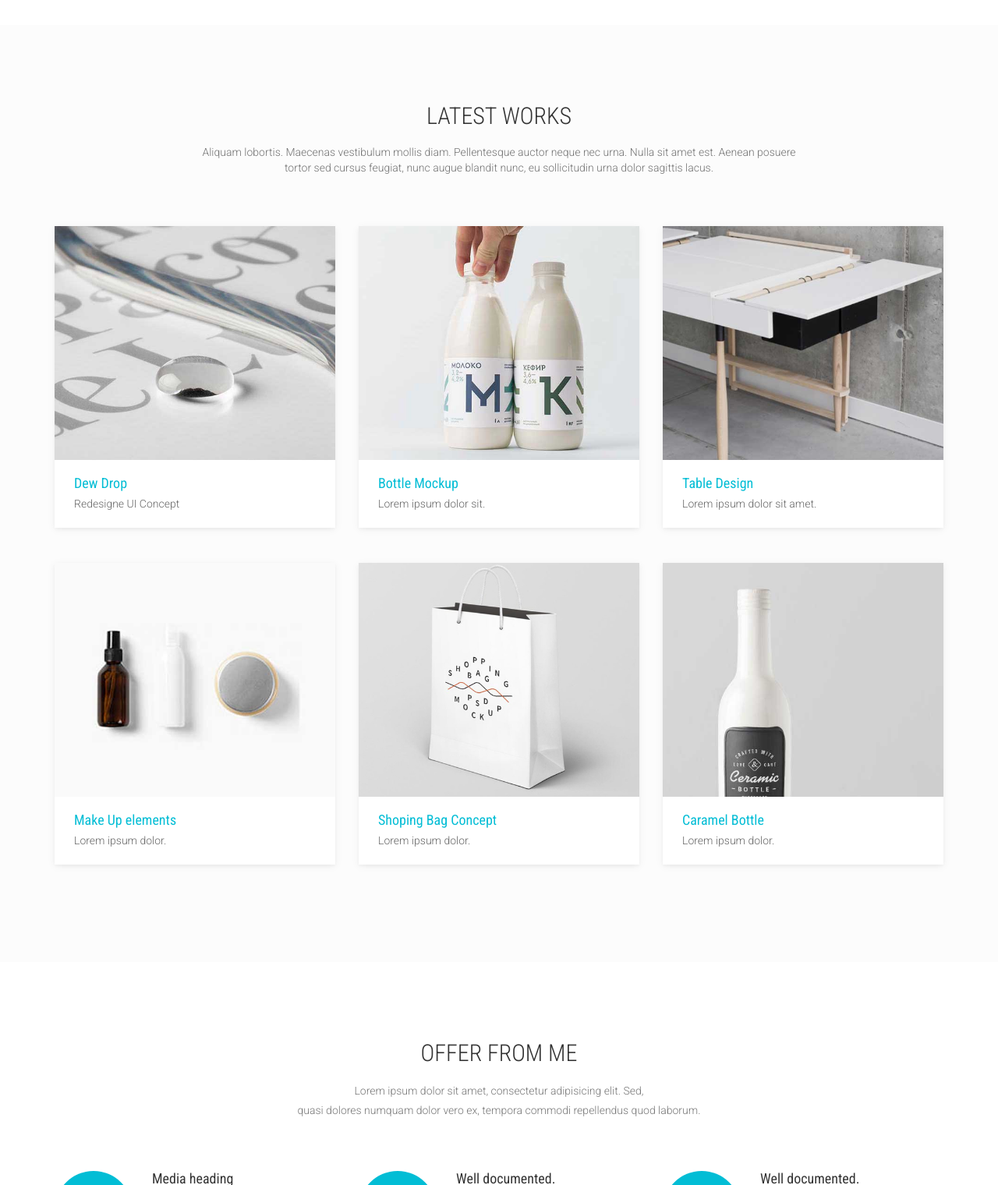
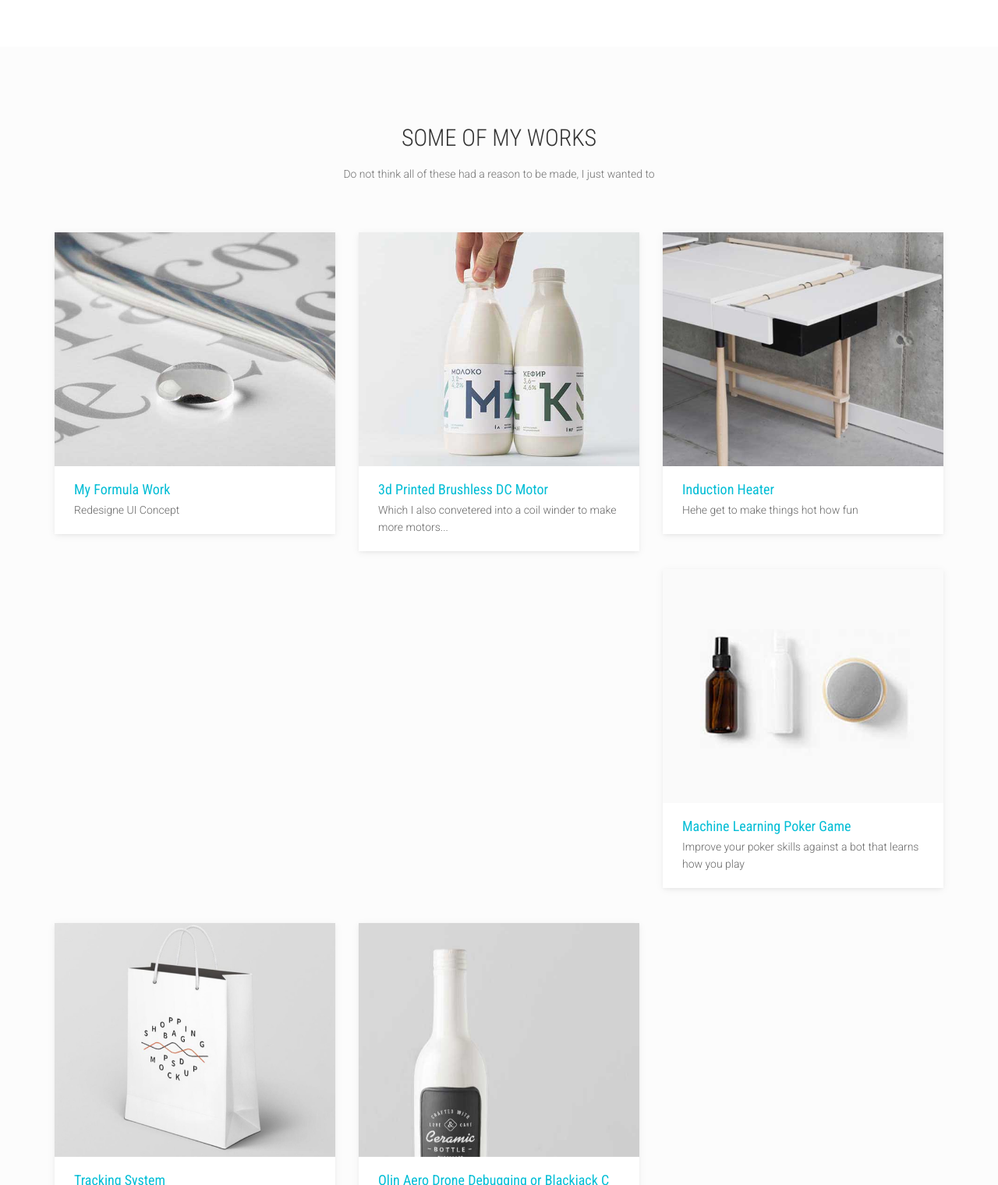
Before and after one commit to bowserjr386/PortfolioSite, a plain HTML site: page index.html in a window 1280 px wide. Shown: the part 1280-2800 px from the top of the page at 78% size. Drawn offline with Linux system fonts and the light colour scheme; files whose address does not match are found by name; a web font is replaced by a local one.

Commit message:
add some more projects

```diff
--- a/index.html
+++ b/index.html
@@ -115,7 +115,7 @@ Slider Section Start
                     </section> <!-- cd-intro -->
                     <!-- /.slider -->
                     <h2 class="wow fadeInUp animated" data-wow-delay=".6s" >
-                        With 10 years experience, I've occupied many roles including digital design director,<br> web designer and developer. This site showcases some of my work.
+                        Olin electrical engineer student and proud member of Olin Electric Motorsports<br> leading the best subteam in the club. This site showcases some of my work.
                     </h2>
                     <a class="btn-lines dark light wow fadeInUp animated smooth-scroll btn btn-default btn-green" data-wow-delay=".9s" href="#works" data-section="#works">View Works</a>
                 </div>
@@ -137,11 +137,10 @@ About Section Start
                     ABOUT ME
                     </h2>
                     <p>
-                        Hello, I’m a UI/UX Designer & Front End Developer from Victoria, Australia. I hold a master degree of Web Design from the World University.And scrambled it to make a type specimen book. It has survived not only five centuries
+                        Hello, I'm a electrical and computer engineering at Franklin W. Olin College. I work on a lot of hardware, doing PCB design on personal projects, Olin Formula SAE Club, and a little help for Olin's Aero Club.
                     </p>
                     <p>
-                        Lorem ipsum dolor sit amet, consectetur adipisicing elit. Error, adipisci voluptatum repudiandae, natus impedit repellat aut officia illum at assumenda iusto reiciendis placeat. Temporibus, vero.
-                    </p>
+                        I am quite active on the software side as well and have expereince designing games and developing machine learning models in python. For firmware  typically use C, and at times C++ as well. Outside of hardware design I love designing electrical systems and cadding and 3d printing holdings for them to let my electrical ideas come to life.
                 </div>
 
             </div>
@@ -162,9 +161,9 @@ Portfolio Section Start
 <section id="works" class="works">
     <div class="container">
         <div class="section-heading">
-            <h1 class="title wow fadeInDown" data-wow-delay=".3s">Latest Works</h1>
+            <h1 class="title wow fadeInDown" data-wow-delay=".3s">Some of my Works</h1>
             <p class="wow fadeInDown" data-wow-delay=".5s">
-                Aliquam lobortis. Maecenas vestibulum mollis diam. Pellentesque auctor neque nec urna. Nulla sit amet est. Aenean posuere <br> tortor sed cursus feugiat, nunc augue blandit nunc, eu sollicitudin urna dolor sagittis lacus.
+                Do not think all of these had a reason to be made, I just wanted to
             </p>
         </div>
         <div class="row">
@@ -182,7 +181,7 @@ Portfolio Section Start
                     <figcaption>
                     <h4>
                     <a href="#">
-                        Dew Drop
+                        My Formula Work
                     </a>
                     </h4>
                     <p>
@@ -205,11 +204,11 @@ Portfolio Section Start
                     <figcaption>
                     <h4>
                     <a href="#">
-                        Bottle Mockup
+                        3d Printed Brushless DC Motor
                     </a>
                     </h4>
                     <p>
-                        Lorem ipsum dolor sit.
+                        Which I also convetered into a coil winder to make more motors...
                     </p>
                     </figcaption>
                 </figure>
@@ -228,11 +227,11 @@ Portfolio Section Start
                     <figcaption>
                     <h4>
                     <a href="#">
-                        Table Design
+                        Induction Heater
                     </a>
                     </h4>
                     <p>
-                        Lorem ipsum dolor sit amet.
+                        Hehe get to make things hot how fun
                     </p>
                     </figcaption>
                 </figure>
@@ -251,11 +250,11 @@ Portfolio Section Start
                     <figcaption>
                     <h4>
                     <a href="#">
-                        Make Up elements
+                        Machine Learning Poker Game
                     </a>
                     </h4>
                     <p>
-                        Lorem ipsum dolor.
+                        Improve your poker skills against a bot that learns how you play
                     </p>
                     </figcaption>
                 </figure>
@@ -274,11 +273,11 @@ Portfolio Section Start
                     <figcaption>
                     <h4>
                     <a href="#">
-                        Shoping Bag Concept
+                        Tracking System
                     </a>
                     </h4>
                     <p>
-                        Lorem ipsum dolor.
+                        Can hit a moving target with a laser beam that is a centimter wide 30 meters away
                     </p>
                     </figcaption>
                 </figure>
@@ -297,11 +296,11 @@ Portfolio Section Start
                     <figcaption>
                     <h4>
                     <a href="#">
-                        Caramel Bottle
+                        Olin Aero Drone Debugging or Blackjack C Game
                     </a>
                     </h4>
                     <p>
-                        Lorem ipsum dolor.
+                        Lorem ipsum dolor
                     </p>
                     </figcaption>
                 </figure>
```
